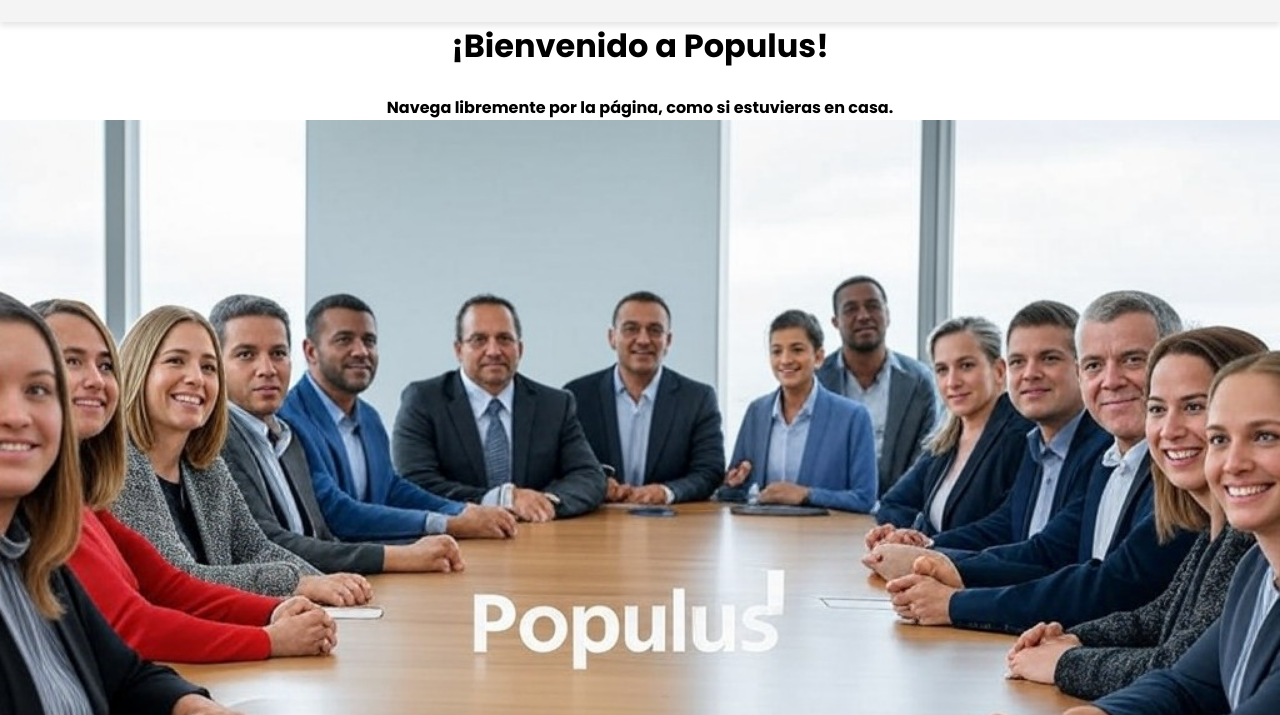
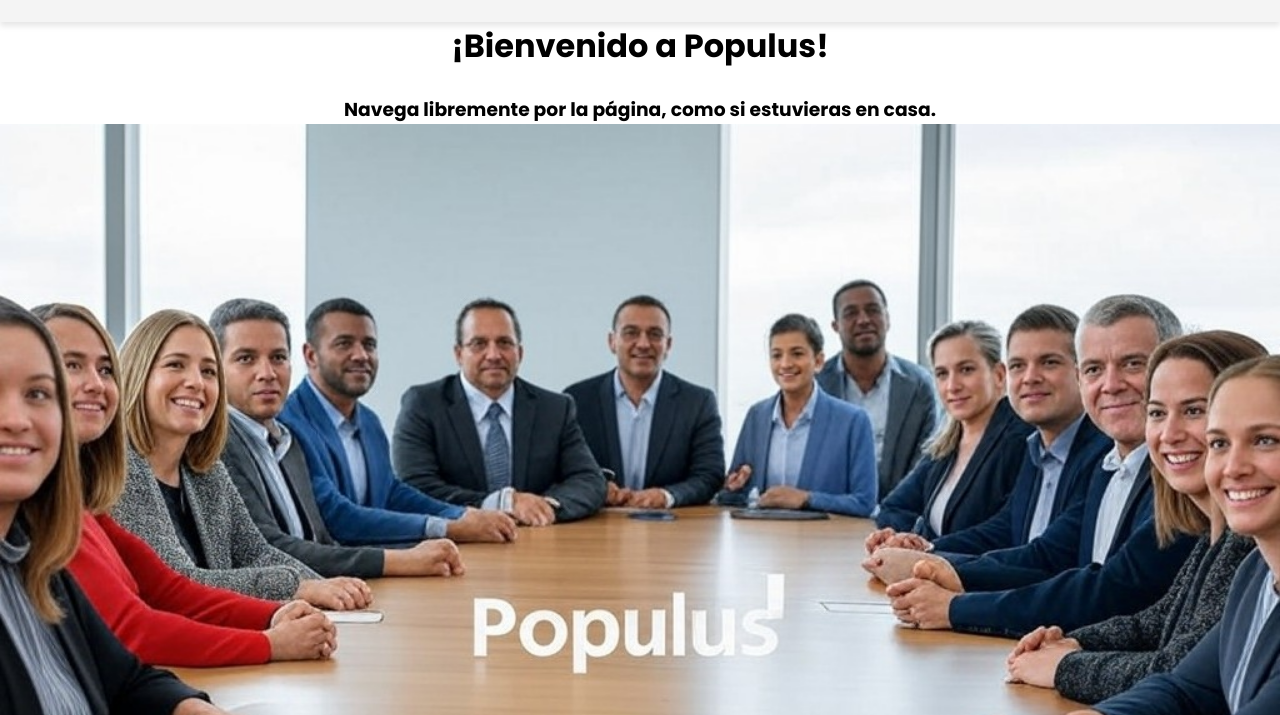
Before and after one commit to diMorillas/PJ92425_EvolucionPoblacion, a website: page public/inicio.html in a window 1280 px wide. Shown: the part 85-800 px from the top of the page. Drawn offline with Linux system fonts and the light colour scheme.

Commit message:
Adapted some path

```diff
--- a/public/inicio.html
+++ b/public/inicio.html
@@ -30,7 +30,7 @@
 
     <h1>¡Bienvenido a Populus!</h1>
     <br>
-    <h4 style="text-align: center;">Navega libremente por la página, como si estuvieras en casa.</h4>
+    <h3 style="text-align: center;">Navega libremente por la página, como si estuvieras en casa.</h3>
 
     <img src="./img/banner.jpg" alt="banner" style="width: 100%;height: auto">
     <br>
```
Also changed, not shown: public/about.html (renamed from public/sobrenosotros.html).
